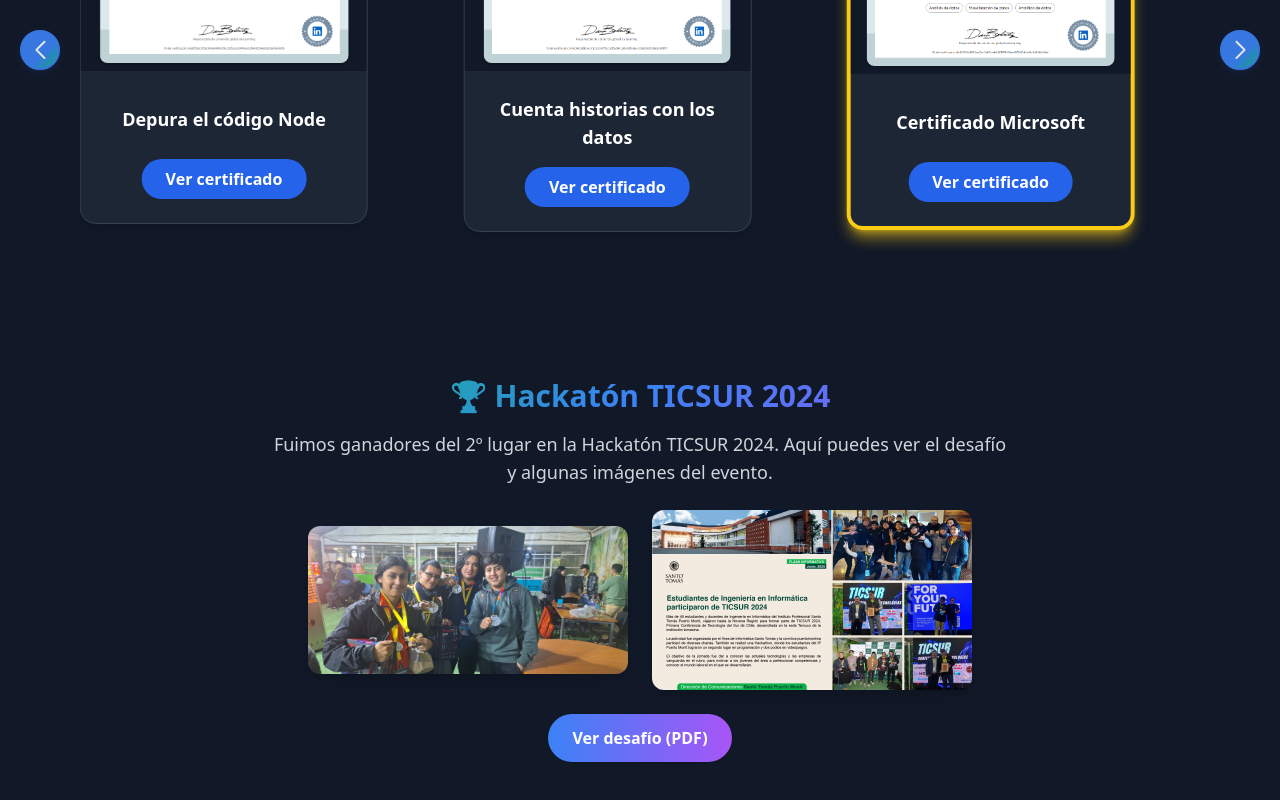
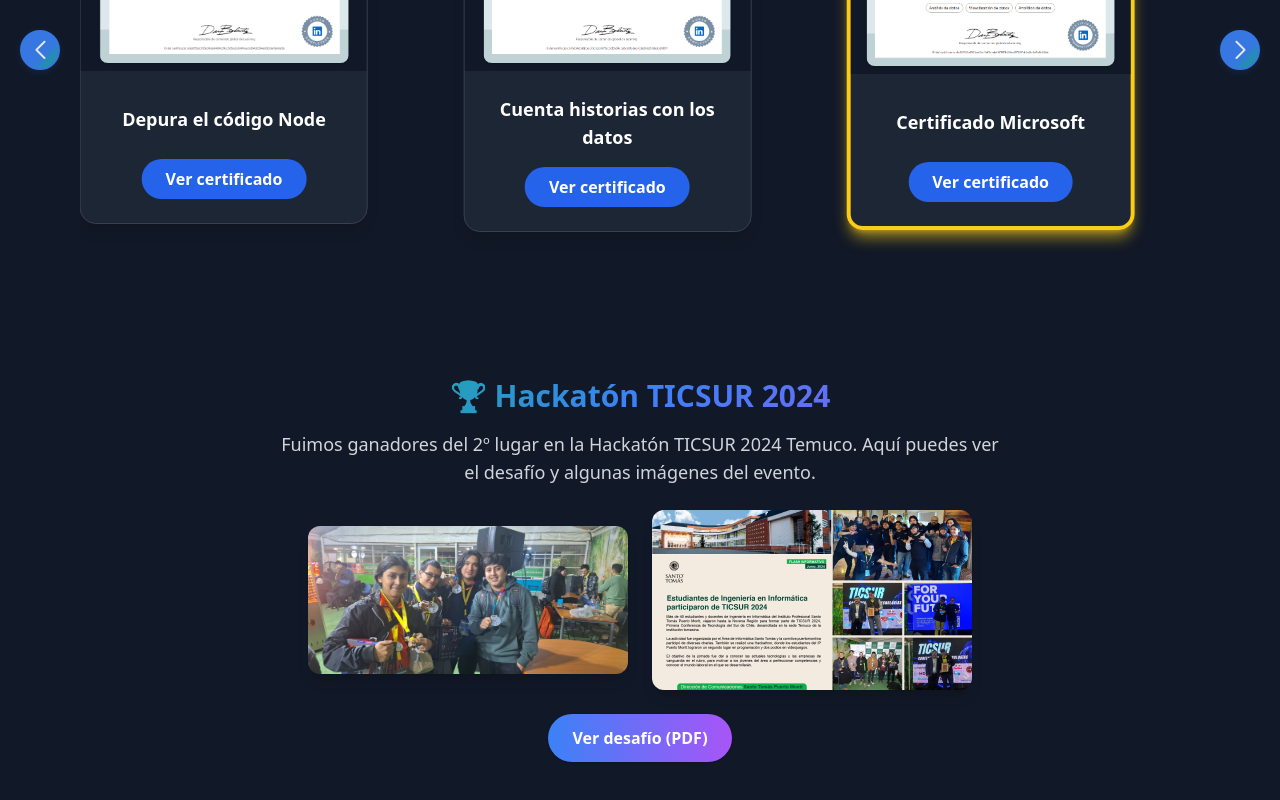
Before and after one commit to NachoOFC/Portafolio, a Nuxt app: page / in a window 1280 px wide. Shown: the part 2942-3742 px from the top of the page. Built offline with nearby package versions, Linux system fonts and the light colour scheme.

Commit message:
Update index.vue

```diff
--- a/pages/index.vue
+++ b/pages/index.vue
@@ -58,7 +58,7 @@
     <div class="max-w-3xl mx-auto px-4">
       <h2 class="text-3xl font-bold text-gradient text-center mb-4">🏆 Hackatón TICSUR 2024</h2>
       <p class="text-center text-lg text-gray-300 mb-6">
-        Fuimos ganadores del 2º lugar en la Hackatón TICSUR 2024. Aquí puedes ver el desafío y algunas imágenes del evento.
+        Fuimos ganadores del 2º lugar en la Hackatón TICSUR 2024 Temuco. Aquí puedes ver el desafío y algunas imágenes del evento.
       </p>
       <div class="flex flex-col md:flex-row gap-6 justify-center items-center mb-6">
         <img src="/hackaton/ganadores.jpg" alt="Ganadores Hackatón" class="rounded-xl shadow-lg max-w-xs w-full" />
```
